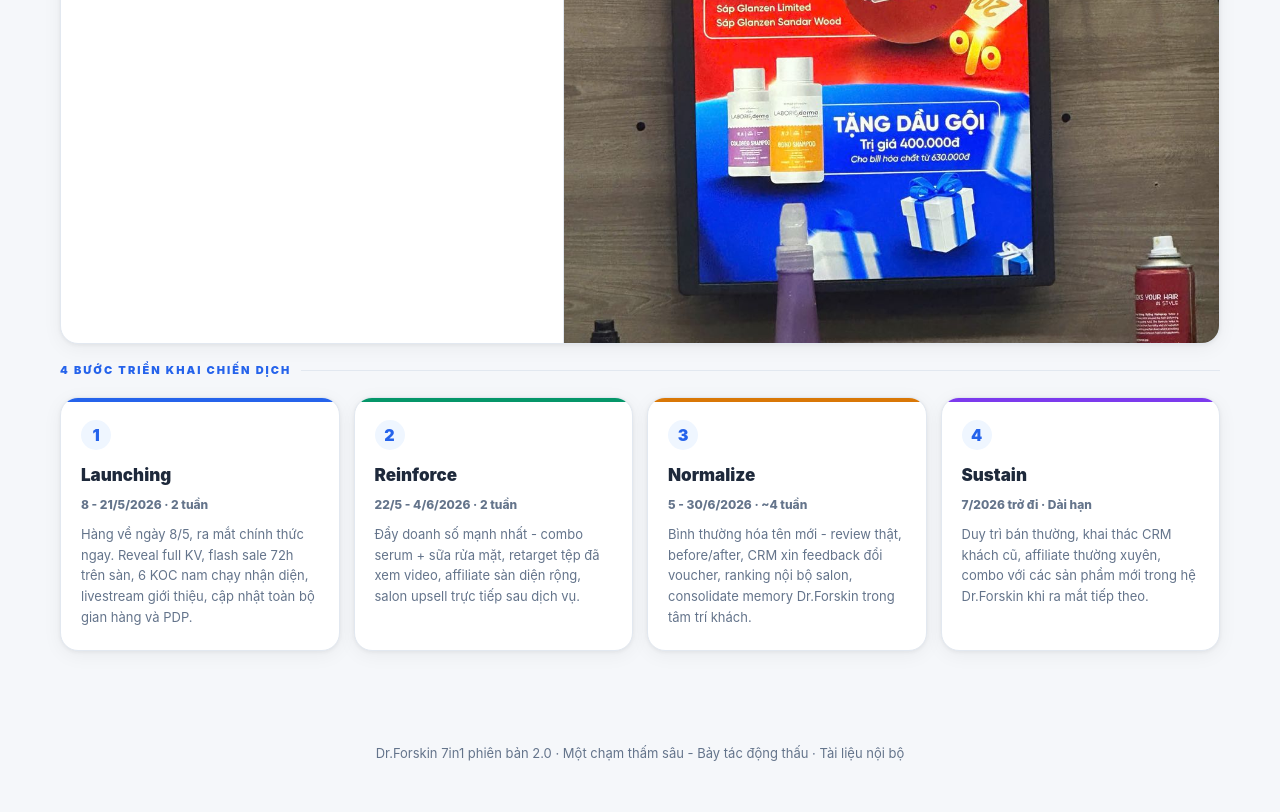
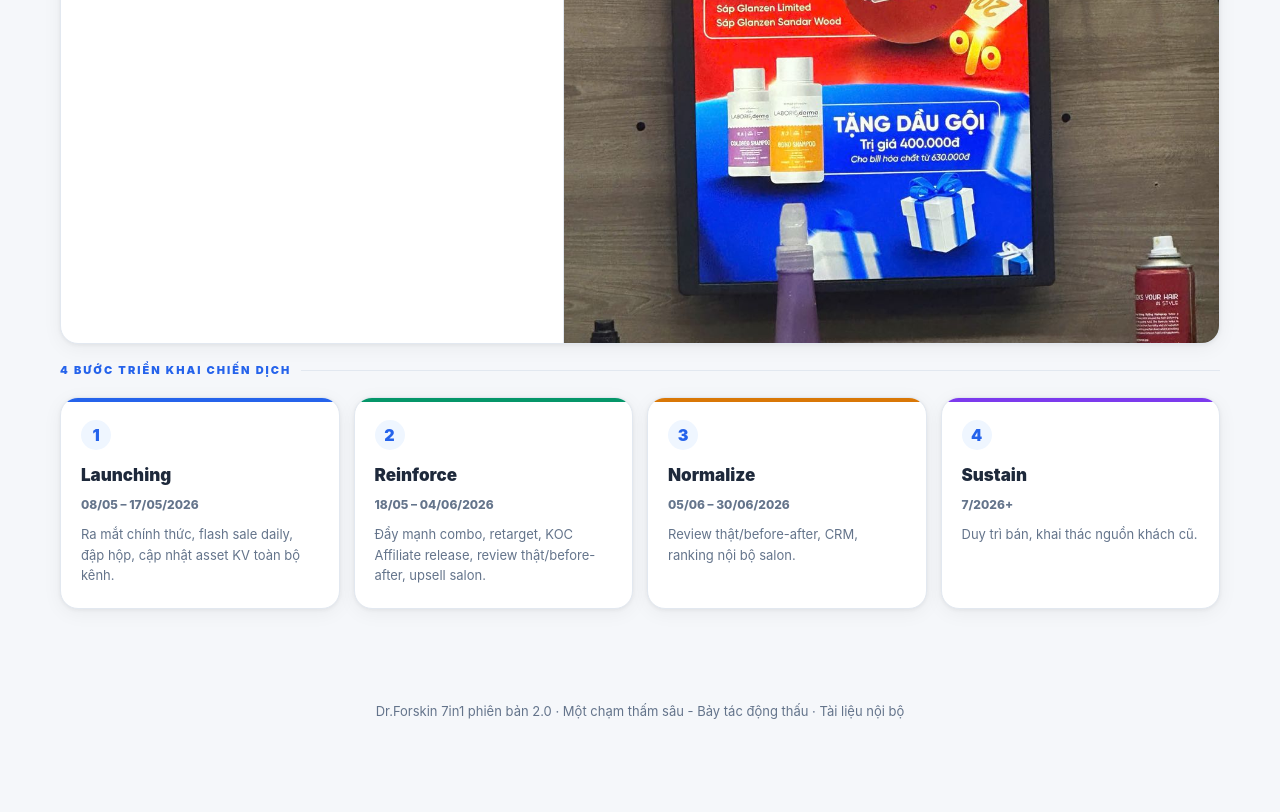
Before and after one commit to 30shinegpt-ctr/drforskin-serum-v2, a plain HTML site: page index.html in a window 1280 px wide. Shown: the part 5126-5938 px from the top of the page. After the commit the page ends 5896 px from the top, so only its background shows below. Drawn offline with Linux system fonts and the light colour scheme.

Commit message:
Update 4-phase timeline: Launching 8-17/5, Reinforce 18/5-4/6, Normalize 5-30/6

```diff
--- a/index.html
+++ b/index.html
@@ -792,26 +792,26 @@
           <div class="phase-card">
             <div class="phase-badge">1</div>
             <div class="phase-name">Launching</div>
-            <div class="phase-period">8 - 21/5/2026 · 2 tuần</div>
-            <div class="phase-desc">Hàng về ngày 8/5, ra mắt chính thức ngay. Reveal full KV, flash sale 72h trên sàn, 6 KOC nam chạy nhận diện, livestream giới thiệu, cập nhật toàn bộ gian hàng và PDP.</div>
+            <div class="phase-period">08/05 – 17/05/2026</div>
+            <div class="phase-desc">Ra mắt chính thức, flash sale daily, đập hộp, cập nhật asset KV toàn bộ kênh.</div>
           </div>
           <div class="phase-card">
             <div class="phase-badge">2</div>
             <div class="phase-name">Reinforce</div>
-            <div class="phase-period">22/5 - 4/6/2026 · 2 tuần</div>
-            <div class="phase-desc">Đẩy doanh số mạnh nhất - combo serum + sữa rửa mặt, retarget tệp đã xem video, affiliate sàn diện rộng, salon upsell trực tiếp sau dịch vụ.</div>
+            <div class="phase-period">18/05 – 04/06/2026</div>
+            <div class="phase-desc">Đẩy mạnh combo, retarget, KOC Affiliate release, review thật/before-after, upsell salon.</div>
           </div>
           <div class="phase-card">
             <div class="phase-badge">3</div>
             <div class="phase-name">Normalize</div>
-            <div class="phase-period">5 - 30/6/2026 · ~4 tuần</div>
-            <div class="phase-desc">Bình thường hóa tên mới - review thật, before/after, CRM xin feedback đổi voucher, ranking nội bộ salon, consolidate memory Dr.Forskin trong tâm trí khách.</div>
+            <div class="phase-period">05/06 – 30/06/2026</div>
+            <div class="phase-desc">Review thật/before-after, CRM, ranking nội bộ salon.</div>
           </div>
           <div class="phase-card">
             <div class="phase-badge">4</div>
             <div class="phase-name">Sustain</div>
-            <div class="phase-period">7/2026 trở đi · Dài hạn</div>
-            <div class="phase-desc">Duy trì bán thường, khai thác CRM khách cũ, affiliate thường xuyên, combo với các sản phẩm mới trong hệ Dr.Forskin khi ra mắt tiếp theo.</div>
+            <div class="phase-period">7/2026+</div>
+            <div class="phase-desc">Duy trì bán, khai thác nguồn khách cũ.</div>
           </div>
         </div>
       </div>
```
